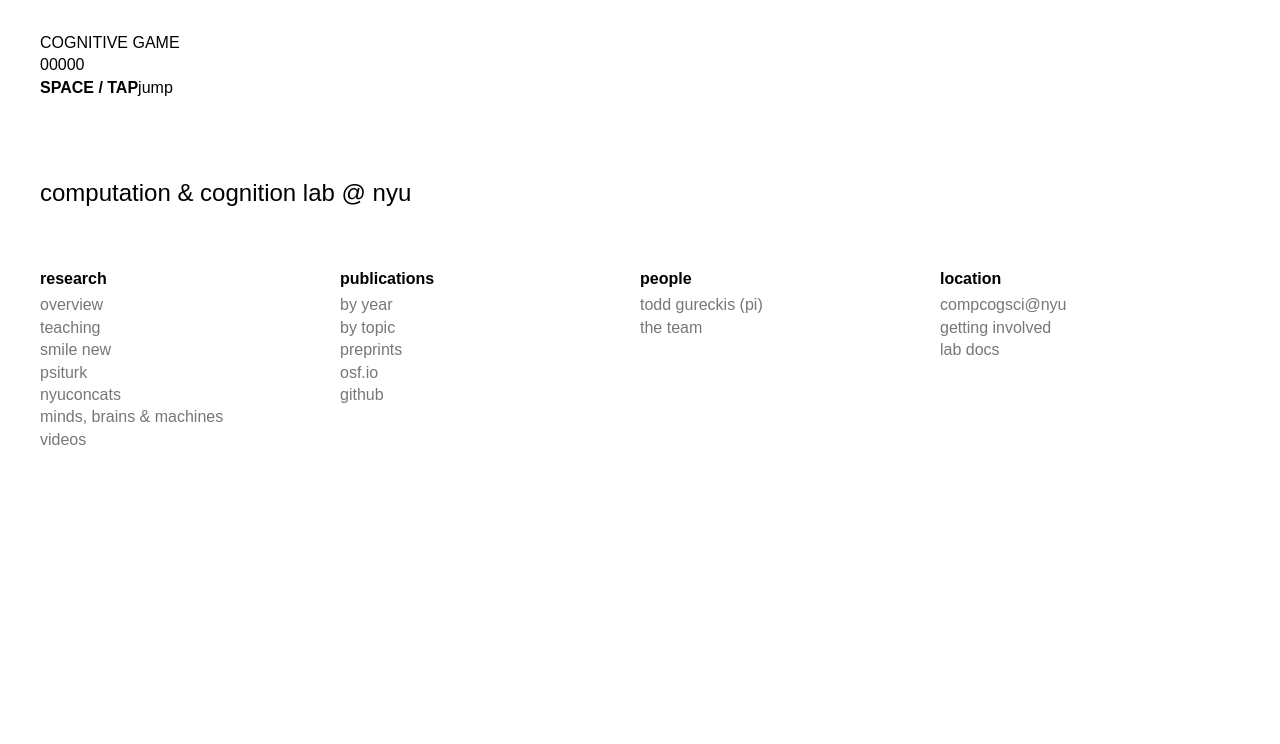
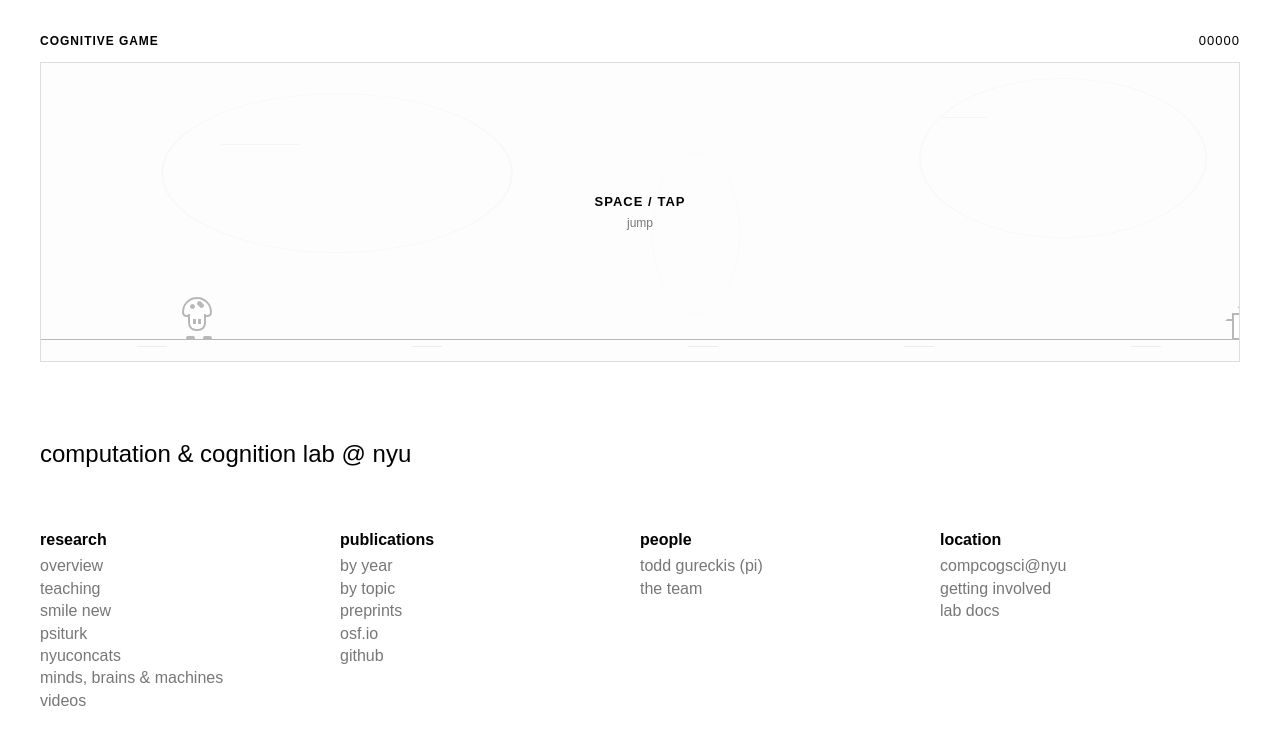
Before and after one commit to brendonban/identity-wellbeing-lab, a Next.js app: page / in a window 1280 px wide. Shown: the top 744 px of the page. Built offline with nearby package versions, Linux system fonts and the light colour scheme.

Commit message:
Update globals.css

```diff
--- a/app/globals.css
+++ b/app/globals.css
@@ -14,10 +14,6 @@ body {
 
 * {
   box-sizing: border-box;
-}
-
-button {
-  font: inherit;
 }
 
 a {
@@ -43,405 +39,387 @@ a:hover {
 
 
 /* =========================================================
-   COGNITIVE GAME
+   GAME
    ========================================================= */
 
 .cognitive-game {
   width: 100%;
-  margin-bottom: 80px;
+  margin-bottom: 78px;
 }
 
+.game-top {
+  display: flex;
+  align-items: flex-end;
+  justify-content: space-between;
 
-/* Header */
-
-.game-header {
-  display: flex;
-  justify-content: space-between;
-  align-items: flex-end;
-  gap: 40px;
-  margin-bottom: 18px;
+  margin-bottom: 12px;
 }
 
-.game-header h1 {
-  margin: 0;
-
-  font-size: clamp(42px, 6vw, 82px);
-  font-weight: 700;
-  letter-spacing: -0.065em;
-  line-height: 0.88;
-}
-
-.game-header p {
-  margin: 10px 0 0;
-
-  color: #777;
-
-  font-size: 15px;
-}
-
-
-/* Stats */
-
-.game-stats {
-  display: flex;
-  gap: 35px;
-
-  flex-shrink: 0;
-}
-
-.game-stats div {
-  display: flex;
-  flex-direction: column;
-}
-
-.game-stats span {
-  color: #999;
-
-  font-size: 11px;
+.game-name {
+  font-size: 12px;
   font-weight: 700;
   letter-spacing: 0.08em;
 }
 
-.game-stats strong {
-  color: #000;
-
-  font-size: 18px;
-  font-weight: 400;
+.game-score {
+  font-size: 13px;
+  font-variant-numeric: tabular-nums;
+  letter-spacing: 0.08em;
 }
 
 
 /* =========================================================
-   RACE TRACK
+   GAME AREA
    ========================================================= */
 
-.race-track {
+.game {
   position: relative;
 
   width: 100%;
-  height: 430px;
+  height: 300px;
 
   overflow: hidden;
 
   border: 1px solid #ddd;
 
-  background: #f7f7f7;
-}
+  background: #fafafa;
 
+  cursor: pointer;
 
-/* Background */
+  touch-action: manipulation;
 
-.track-background {
-  position: absolute;
-  inset: 0;
-
-  background:
-    repeating-linear-gradient(
-      92deg,
-      transparent 0px,
-      transparent 44px,
-      rgba(0, 0, 0, 0.035) 45px,
-      transparent 46px
-    );
+  user-select: none;
 }
 
 
 /* =========================================================
-   ILLUSION
+   SUBTLE PERCEPTION ILLUSION
    ========================================================= */
 
-.illusion-lines {
+.illusion {
   position: absolute;
-  inset: -20%;
+  inset: 0;
 
-  display: flex;
-  justify-content: space-around;
+  overflow: hidden;
 
-  transform: rotate(-7deg) scale(1.15);
-
-  opacity: 0.13;
+  opacity: 0.07;
 }
 
-.illusion-lines span {
-  width: 2px;
-  height: 150%;
+.illusion-shape {
+  position: absolute;
 
-  background: #000;
+  width: 160px;
+  height: 160px;
 
-  transform: skewX(18deg);
+  border: 1px solid #000;
+
+  border-radius: 50%;
 }
 
-.illusion-lines span:nth-child(even) {
-  transform: skewX(-18deg);
+.illusion-one {
+  left: 18%;
+  top: 10%;
+
+  transform: scaleX(2.2);
+}
+
+.illusion-two {
+  left: 48%;
+  top: 30%;
+
+  transform: scaleX(0.55);
+}
+
+.illusion-three {
+  right: 8%;
+  top: 5%;
+
+  transform: scaleX(1.8);
 }
 
 
 /* =========================================================
-   ROAD
+   CLOUDS
    ========================================================= */
 
-.track-road {
+.cloud {
   position: absolute;
 
-  left: 20%;
-  right: 20%;
-  top: -20%;
-  bottom: -20%;
+  height: 1px;
+
+  background: #000;
+
+  opacity: 0.12;
+}
+
+.cloud-one {
+  width: 80px;
+  top: 27%;
+  left: 15%;
+}
+
+.cloud-two {
+  width: 45px;
+  top: 18%;
+  right: 21%;
+}
+
+
+/* =========================================================
+   GROUND
+   ========================================================= */
+
+.ground {
+  position: absolute;
+
+  left: 0;
+  right: 0;
+  bottom: 7%;
+
+  height: 1px;
+
+  background: #000;
+}
+
+.ground span {
+  position: absolute;
+
+  top: 7px;
+
+  width: 30px;
+  height: 1px;
+
+  background: #000;
+
+  opacity: 0.25;
+}
+
+.ground span:nth-child(1) {
+  left: 8%;
+}
+
+.ground span:nth-child(2) {
+  left: 31%;
+}
+
+.ground span:nth-child(3) {
+  left: 54%;
+}
+
+.ground span:nth-child(4) {
+  left: 72%;
+}
+
+.ground span:nth-child(5) {
+  left: 91%;
+}
+
+
+/* =========================================================
+   MUSHROOM
+   ========================================================= */
+
+.mushroom {
+  position: absolute;
+
+  left: 13%;
+
+  width: 34px;
+  height: 43px;
+
+  transform: translateX(-50%);
+
+  z-index: 5;
+}
+
+.mushroom-cap {
+  position: absolute;
+
+  left: 2px;
+  top: 0;
+
+  width: 30px;
+  height: 20px;
+
+  border: 2px solid #000;
+
+  border-radius: 17px 17px 5px 5px;
+
+  background: #fff;
+}
+
+.spot {
+  position: absolute;
+
+  display: block;
+
+  width: 5px;
+  height: 5px;
+
+  border: 1px solid #000;
+
+  border-radius: 50%;
+
+  background: #000;
+}
+
+.spot-one {
+  left: 6px;
+  top: 5px;
+}
+
+.spot-two {
+  right: 6px;
+  top: 4px;
+}
+
+.spot-three {
+  left: 13px;
+  top: 2px;
+}
+
+.mushroom-face {
+  position: absolute;
+
+  left: 8px;
+  top: 17px;
+
+  width: 18px;
+  height: 17px;
+
+  border: 2px solid #000;
+
+  border-top: 0;
+
+  background: #fff;
+
+  border-radius: 0 0 8px 8px;
+}
+
+.eye {
+  position: absolute;
+
+  top: 5px;
+
+  width: 3px;
+  height: 5px;
+
+  background: #000;
+}
+
+.eye-left {
+  left: 3px;
+}
+
+.eye-right {
+  right: 3px;
+}
+
+.mushroom-feet {
+  position: absolute;
+
+  left: 6px;
+  bottom: 0;
+
+  display: flex;
+  gap: 8px;
+}
+
+.mushroom-feet i {
+  display: block;
+
+  width: 9px;
+  height: 4px;
+
+  background: #000;
+
+  border-radius: 4px;
+}
+
+
+/* =========================================================
+   OBSTACLE
+   ========================================================= */
+
+.obstacle {
+  position: absolute;
+
+  bottom: 7%;
+
+  width: 28px;
+  height: 35px;
+
+  transform: translateX(-50%);
+
+  z-index: 4;
+}
+
+.obstacle-body {
+  position: absolute;
+
+  left: 7px;
+  bottom: 0;
+
+  width: 14px;
+  height: 27px;
+
+  border: 2px solid #000;
+
+  background: #fff;
+}
+
+.obstacle-top {
+  position: absolute;
+
+  left: 0;
+  top: 1px;
+
+  width: 28px;
+  height: 15px;
+
+  border: 2px solid #000;
 
   background: #fff;
 
   clip-path: polygon(
-    30% 0%,
-    70% 0%,
-    92% 100%,
-    8% 100%
+    50% 0%,
+    100% 100%,
+    0% 100%
   );
-
-  border-left: 2px solid #000;
-  border-right: 2px solid #000;
-}
-
-
-/* Road perspective lines */
-
-.road-line {
-  position: absolute;
-
-  left: 50%;
-
-  width: 4px;
-  height: 60px;
-
-  background: #000;
-
-  transform: translateX(-50%);
-}
-
-.line-one {
-  top: 20%;
-}
-
-.line-two {
-  top: 45%;
-}
-
-.line-three {
-  top: 70%;
-}
-
-
-/* Start */
-
-.start-line {
-  position: absolute;
-
-  left: 50%;
-  bottom: 18%;
-
-  transform: translateX(-50%) rotate(-1deg);
-
-  font-size: 10px;
-  font-weight: 700;
-  letter-spacing: 0.12em;
 }
 
 
 /* =========================================================
-   CAR
+   GAME MESSAGE
    ========================================================= */
 
-.race-car {
-  position: absolute;
-
-  width: 22px;
-  height: 42px;
-
-  transform: translate(-50%, -50%);
-
-  z-index: 5;
-
-  transition: left 0.08s ease-out;
-}
-
-.car-body {
-  position: absolute;
-
-  left: 3px;
-  top: 4px;
-
-  width: 16px;
-  height: 34px;
-
-  background: #000;
-
-  border-radius: 7px 7px 4px 4px;
-}
-
-.car-roof {
-  position: absolute;
-
-  left: 5px;
-  top: 9px;
-
-  width: 12px;
-  height: 13px;
-
-  background: #fff;
-
-  border-radius: 5px 5px 2px 2px;
-
-  z-index: 2;
-}
-
-.car-window {
-  position: absolute;
-
-  left: 7px;
-  top: 11px;
-
-  width: 8px;
-  height: 8px;
-
-  background: #000;
-
-  border-radius: 3px;
-
-  z-index: 3;
-}
-
-.car-wheel {
-  position: absolute;
-
-  width: 5px;
-  height: 10px;
-
-  background: #000;
-
-  z-index: 4;
-}
-
-.wheel-left {
-  left: 0;
-  top: 10px;
-}
-
-.wheel-right {
-  right: 0;
-  top: 10px;
-}
-
-
-/* Steering */
-
-.race-car.left {
-  transform: translate(-50%, -50%) rotate(-8deg);
-}
-
-.race-car.right {
-  transform: translate(-50%, -50%) rotate(8deg);
-}
-
-
-/* =========================================================
-   GAME OVERLAY
-   ========================================================= */
-
-.game-overlay {
+.game-message {
   position: absolute;
   inset: 0;
 
-  z-index: 10;
-
   display: flex;
   flex-direction: column;
-  align-items: center;
-  justify-content: center;
-
-  background: rgba(255, 255, 255, 0.9);
-
-  text-align: center;
-}
-
-.overlay-title {
-  font-size: clamp(38px, 5vw, 70px);
-  font-weight: 700;
-  letter-spacing: -0.06em;
-}
-
-.game-overlay p {
-  margin: 8px 0;
-
-  color: #777;
-}
-
-.game-overlay button {
-  margin-top: 15px;
-
-  padding: 0;
-
-  border: 0;
-
-  background: transparent;
-
-  color: #777;
-
-  cursor: pointer;
-}
-
-.game-overlay button:hover {
-  color: #000;
-
-  text-decoration: underline;
-}
-
-.new-best {
-  color: #000 !important;
-  font-weight: 700;
-}
-
-
-/* =========================================================
-   TOUCH CONTROLS
-   ========================================================= */
-
-.touch-controls {
-  display: none;
 
   align-items: center;
   justify-content: center;
 
-  gap: 25px;
+  z-index: 20;
 
-  margin-top: 12px;
+  pointer-events: none;
+
+  background: rgba(255, 255, 255, 0.72);
 }
 
-.touch-controls button {
-  width: 50px;
-  height: 40px;
-
-  border: 1px solid #ddd;
-
-  background: #fff;
-
-  cursor: pointer;
+.game-message strong {
+  font-size: 13px;
+  font-weight: 700;
+  letter-spacing: 0.08em;
 }
 
-.touch-controls button:active {
-  background: #eee;
-}
+.game-message span {
+  margin-top: 4px;
 
-.touch-controls span {
-  color: #999;
-
-  font-size: 12px;
-}
-
-
-/* Help */
-
-.game-help {
-  margin-top: 10px;
-
-  color: #999;
+  color: #777;
 
   font-size: 12px;
 }
@@ -484,16 +462,13 @@ a:hover {
 
   font-weight: 700;
 
-  margin: 0 0 4px 0;
+  margin-bottom: 4px;
 }
 
 .home-section a {
   display: block;
 
   color: #777;
-
-  margin: 0;
-  padding: 0;
 }
 
 .home-section a:hover {
@@ -502,39 +477,16 @@ a:hover {
 
 
 /* =========================================================
-   LAPTOP
+   TABLET
    ========================================================= */
 
-@media (max-width: 1000px) {
-
+@media (max-width: 900px) {
   .home {
     padding: 28px 30px;
   }
 
-  .cognitive-game {
-    margin-bottom: 65px;
-  }
-
-  .game-header {
-    align-items: flex-start;
-  }
-
-  .game-header h1 {
-    font-size: clamp(38px, 7vw, 65px);
-  }
-
-  .race-track {
-    height: 380px;
-  }
-
-  .home-title {
-    font-size: 22px;
-
-    margin-bottom: 50px;
-  }
-
-  .home-section {
-    padding-right: 20px;
+  .game {
+    height: 280px;
   }
 }
 
@@ -544,7 +496,6 @@ a:hover {
    ========================================================= */
 
 @media (max-width: 700px) {
-
   .home {
     padding: 24px;
   }
@@ -553,43 +504,16 @@ a:hover {
     margin-bottom: 55px;
   }
 
-  .game-header {
-    display: block;
-
-    margin-bottom: 16px;
+  .game {
+    height: 250px;
   }
 
-  .game-header h1 {
-    font-size: 13vw;
-
-    margin-bottom: 10px;
+  .game-name {
+    font-size: 11px;
   }
 
-  .game-header p {
-    font-size: 14px;
-  }
-
-  .game-stats {
-    margin-top: 18px;
-
-    gap: 28px;
-  }
-
-  .game-stats strong {
-    font-size: 16px;
-  }
-
-  .race-track {
-    height: 75vw;
-    min-height: 300px;
-  }
-
-  .touch-controls {
-    display: flex;
-  }
-
-  .game-help {
-    text-align: center;
+  .game-score {
+    font-size: 12px;
   }
 
   .home-title {
```
